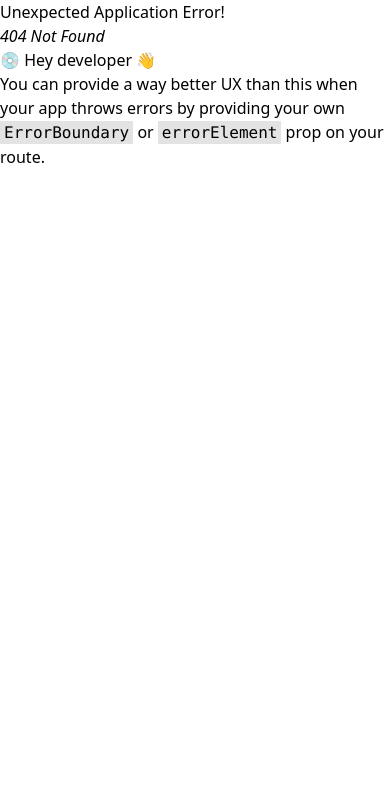
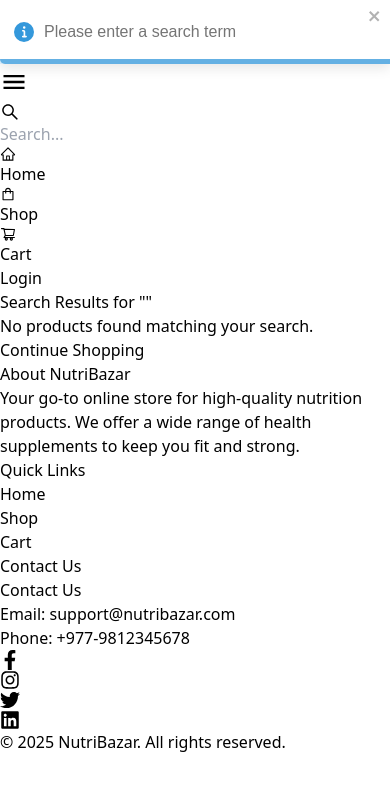
Before and after one commit to eb1mo/nutribazar-ecommerce, a React (Vite) app in the folder e-commerce-frontend/: page /search-results in a window 390 px wide. Before the commit this address had no page. Shown: the top 790 px of the page. Built offline with nearby package versions, Linux system fonts and the light colour scheme.

Commit message:
Search Functionality - Implement product search functionality: change search route to GET method, add search context and results page in frontend, and enhance navigation with search capability. Update layout to include footer and improve responsiveness.

```diff
--- a/e-commerce-frontend/src/App.jsx
+++ b/e-commerce-frontend/src/App.jsx
@@ -2,19 +2,24 @@ import { Outlet } from "react-router-dom";
 import Navigation from "./Pages/Auth/Navigation";
 import { useState } from "react";
 import { ToastContainer } from "react-toastify";
+import { SearchProvider } from './Context/SearchContext';
+import SearchResults from './Pages/SearchResults';
+import Footer from './Components/Footer';
 
 function App() {
   const [userInfo, setUserInfo] = useState(
     JSON.parse(localStorage.getItem("userInfo")) || null
   );
+
   return (
-    <>
+    <SearchProvider>
       <ToastContainer />
       <Navigation userInfo={userInfo} />
       <main className="m-auto">
         <Outlet context={{ setUserInfo }} />
       </main>
-    </>
+      <Footer />
+    </SearchProvider>
   );
 }
 
--- /dev/null
+++ b/e-commerce-frontend/src/Context/SearchContext.jsx
@@ -0,0 +1,37 @@
+import { createContext, useState, useContext } from 'react';
+
+const SearchContext = createContext();
+
+export const SearchProvider = ({ children }) => {
+  const [searchResults, setSearchResults] = useState([]);
+  const [searchQuery, setSearchQuery] = useState('');
+
+  const updateSearchResults = (results) => {
+    setSearchResults(results);
+  };
+
+  const updateSearchQuery = (query) => {
+    setSearchQuery(query);
+  };
+
+  return (
+    <SearchContext.Provider
+      value={{
+        searchResults,
+        searchQuery,
+        updateSearchResults,
+        updateSearchQuery,
+      }}
+    >
+      {children}
+    </SearchContext.Provider>
+  );
+};
+
+export const useSearch = () => {
+  const context = useContext(SearchContext);
+  if (!context) {
+    throw new Error('useSearch must be used within a SearchProvider');
+  }
+  return context;
+};
--- a/e-commerce-frontend/src/Pages/Auth/Navigation.jsx
+++ b/e-commerce-frontend/src/Pages/Auth/Navigation.jsx
@@ -9,8 +9,13 @@ import {
   AiOutlineSearch,
 } from "react-icons/ai";
 import { MdAdminPanelSettings, MdLogout, MdMenu } from "react-icons/md";
+import { useNavigate } from "react-router-dom";
+import { useSearch } from "../../Context/SearchContext";
+import axios from "axios";
 
 const Navbar = ({ userInfo }) => {
+  const navigate = useNavigate();
+  const { updateSearchResults, updateSearchQuery } = useSearch();
   const [showDropdown, setShowDropdown] = useState(false);
   const [searchQuery, setSearchQuery] = useState("");
   const [menuOpen, setMenuOpen] = useState(false);
@@ -31,13 +36,32 @@ const Navbar = ({ userInfo }) => {
     setShowDropdown(false);
   };
 
+  const handleSearch = async (e) => {
+    e.preventDefault();
+    if (!searchQuery.trim()) return;
+
+    try {
+      const response = await axios.get(
+        `http://localhost:5000/api/product/search?name=${encodeURIComponent(searchQuery)}`
+      );
+      if (response.data) {
+        updateSearchResults(response.data);
+        updateSearchQuery(searchQuery);
+        navigate('/search-results');
+      }
+    } catch (error) {
+      console.error("Search error:", error);
+      // You might want to show a toast notification here
+    }
+  };
+
   return (
     <nav className="fixed top-0 left-0 w-full bg-green-700 text-white flex items-center justify-between p-4 shadow-lg z-50">
       {/* Logo Section */}
       <div className="text-xl font-bold"><Link to="/"> NutriBazar </Link> </div>
 
       {/* Search Field (Visible on Larger Screens) */}
-      <div className="hidden md:flex items-center bg-white rounded-full px-4 py-2 w-1/3">
+      <form onSubmit={handleSearch} className="hidden md:flex items-center bg-white rounded-full px-4 py-2 w-1/3">
         <AiOutlineSearch className="text-gray-500" size={20} />
         <input
           type="text"
@@ -46,7 +70,7 @@ const Navbar = ({ userInfo }) => {
           onChange={(e) => setSearchQuery(e.target.value)}
           className="w-full outline-none text-black px-2"
         />
-      </div>
+      </form>
 
       {/* Mobile Menu Button */}
       <button
@@ -63,7 +87,7 @@ const Navbar = ({ userInfo }) => {
         }`}
       >
         {/* Search Field (Hidden on Large Screens) */}
-        <div className="md:hidden flex items-center bg-white rounded-full px-4 py-2 w-full mb-4">
+        <form onSubmit={handleSearch} className="md:hidden flex items-center bg-white rounded-full px-4 py-2 w-full mb-4">
           <AiOutlineSearch className="text-gray-500" size={20} />
           <input
             type="text"
@@ -72,7 +96,7 @@ const Navbar = ({ userInfo }) => {
             onChange={(e) => setSearchQuery(e.target.value)}
             className="w-full outline-none text-black px-2"
           />
-        </div>
+        </form>
 
         <Link to="/" className="nav-link flex items-center hover:text-gray-300">
           <AiOutlineHome className="mr-2" /> Home
--- /dev/null
+++ b/e-commerce-frontend/src/Pages/SearchResults.jsx
@@ -0,0 +1,63 @@
+import { useEffect } from 'react';
+import { useSearch } from '../Context/SearchContext';
+import { Link } from 'react-router-dom';
+import { toast } from 'react-toastify';
+
+const SearchResults = () => {
+  const { searchResults, searchQuery } = useSearch();
+
+  useEffect(() => {
+    if (!searchQuery) {
+      toast.info('Please enter a search term');
+    }
+  }, [searchQuery]);
+
+  return (
+    <div className="min-h-screen pt-20 px-4">
+      <div className="max-w-7xl mx-auto">
+        <h1 className="text-2xl font-semibold mb-6">
+          Search Results for "{searchQuery}"
+        </h1>
+
+        {searchResults.length === 0 ? (
+          <div className="text-center py-12">
+            <p className="text-gray-600 text-lg">No products found matching your search.</p>
+            <Link
+              to="/shop"
+              className="mt-4 inline-block bg-green-600 text-white px-6 py-2 rounded-lg hover:bg-green-700 transition-colors"
+            >
+              Continue Shopping
+            </Link>
+          </div>
+        ) : (
+          <div className="grid grid-cols-1 sm:grid-cols-2 md:grid-cols-3 lg:grid-cols-4 gap-6">
+            {searchResults.map((product) => (
+              <div
+                key={product._id}
+                className="bg-white rounded-lg shadow-md overflow-hidden hover:shadow-lg transition-shadow"
+              >
+                <Link to={`/singleproduct/${product._id}`}>
+                  <img
+                    src={`http://localhost:5000/${product.productImage}`}
+                    alt={product.name}
+                    className="w-full h-48 object-cover"
+                  />
+                  <div className="p-4">
+                    <h3 className="text-lg font-semibold text-gray-800 mb-2">
+                      {product.name}
+                    </h3>
+                    <p className="text-green-600 font-medium">
+                      NPR {product.price}
+                    </p>
+                  </div>
+                </Link>
+              </div>
+            ))}
+          </div>
+        )}
+      </div>
+    </div>
+  );
+};
+
+export default SearchResults;
--- a/e-commerce-frontend/src/main.jsx
+++ b/e-commerce-frontend/src/main.jsx
@@ -25,6 +25,7 @@ import Orders from "./Pages/Order/Order.jsx";
 import AddCategory from "./Pages/Admin/AddCategory.jsx";
 import EditProduct from "./Pages/Admin/EditProduct.jsx";
 import Profile from "./Pages/Auth/Profile.jsx";
+import SearchResults from "./Pages/SearchResults";
 
 const router = createBrowserRouter(
   createRoutesFromElements(
@@ -51,6 +52,7 @@ const router = createBrowserRouter(
       <Route path="/allorders" element={<Orders />} />
       <Route path="/addcategory" element={<AddCategory />} />
       <Route path="/profile" element={<Profile />} />
+      <Route path="/search-results" element={<SearchResults />} />
     </Route>
   )
 );
```
Also changed, not shown: 2 other files (tests, documents, lock files or other folders).
